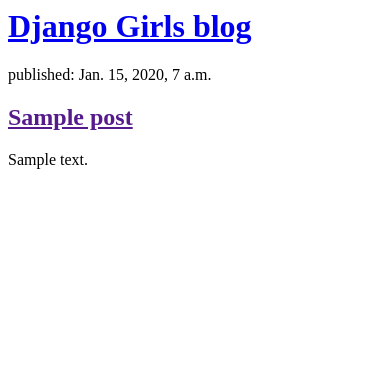
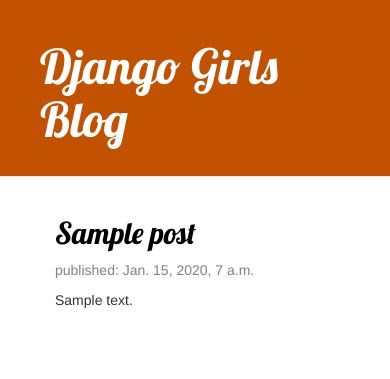
Before and after one commit to Mr-Saxobeat/my-first-blog, a Django app: page / in a window 390 px wide. Shown: the top 379 px of the page. Run offline with Django 3.2, Linux system fonts and the light colour scheme; tables that the repository leaves empty hold one stand-in row (values such as "Sample post"); some libraries are stand-ins or nearby versions.

Commit message:
Cria blog.css e faz uso de block extents

```diff
--- /dev/null
+++ b/blog/static/css/blog.css
@@ -0,0 +1,57 @@
+.page-header {
+  background-color: #C25100;
+  margin-top: 0;
+  padding: 20px 20px 20px 40px;
+}
+
+.page-header h1, .page-header h1 a, .page-header h1 a:visited, .page-header h1 a:active {
+  color: #ffffff;
+  font-size: 36pt;
+  text-decoration: none;
+}
+
+.content {
+  margin-left: 40px;
+}
+
+h1, h2, h3, h4 {
+  font-family: 'Lobster', cursive;
+}
+
+.date {
+  color: #828282;
+}
+
+.save {
+  float: right;
+}
+
+.post-form textarea, .post-form input {
+  width: 100%;
+}
+
+.top-menu, .top-menu:hover, .top-menu:visited {
+  color: #ffffff;
+  float: right;
+  font-size: 26pt;
+  margin-right: 20px;
+}
+
+.post {
+  margin-bottom: 70px;
+}
+
+.post h2 a, .post h2 a:visited {
+  color: #000000;
+}
+
+/*
+h1 a, h2 a {
+  color: #C25100;
+  font-family: 'Lobster';
+}
+
+body {
+  padding-left: 15px;
+}
+*/
--- /dev/null
+++ b/blog/templates/blog/base.html
@@ -0,0 +1,23 @@
+{% load static %}
+<html>
+  <head>
+    <title>Django Girls blog</title>
+    <link rel="stylesheet" href="//maxcdn.bootstrapcdn.com/bootstrap/3.2.0/css/bootstrap.min.css">
+    <link rel="stylesheet" href="//maxcdn.bootstrapcdn.com/bootstrap/3.2.0/css/bootstrap-theme.min.css">
+    <link href="//fonts.googleapis.com/css?family=Lobster&subset=latin,latin-ext" rel="stylesheet" type="text/css">
+    <link rel="stylesheet" href="{% static 'css/blog.css' %}"
+  </head>
+  <body>
+    <div class="page-header">
+        <h1><a href="/">Django Girls Blog</a></h1>
+    </div>
+    <div class="content container">
+      <div class="row">
+        <div class="col-md-8">
+          {% block content %}
+          {% endblock %}
+        </div>
+      </div>
+    </div>
+  </body>
+</html>
--- a/blog/templates/blog/post_list.html
+++ b/blog/templates/blog/post_list.html
@@ -1,20 +1,13 @@
-<html>
-  <head>
-    <title>Django Girls blog</title>
-  </head>
-  <body>
-    <div>
-      <h1><a href="/">Django Girls blog</a></h1>
+{% extends 'blog/base.html' %}
+
+{% block content %}
+  {% for post in posts %}
+    <div class="post">
+      <h2><a href="">{{ post.title }}</a></h2>
+      <div class="date">
+        <p>published: {{ post.published_date }}</p>
+      </div>
+      <p>{{ post.text|linebreaksbr }}</p>
     </div>
-
-    <div>
-      {% for post in posts %}
-        <div>
-          <p>published: {{ post.published_date }}</p>
-          <h2><a href="">{{ post.title }}</a></h2>
-          <p>{{ post.text|linebreaksbr }}</p>
-      {% endfor %}
-
-    </div>
-  </body>
-</html>
+  {% endfor %}
+{% endblock %}
```
